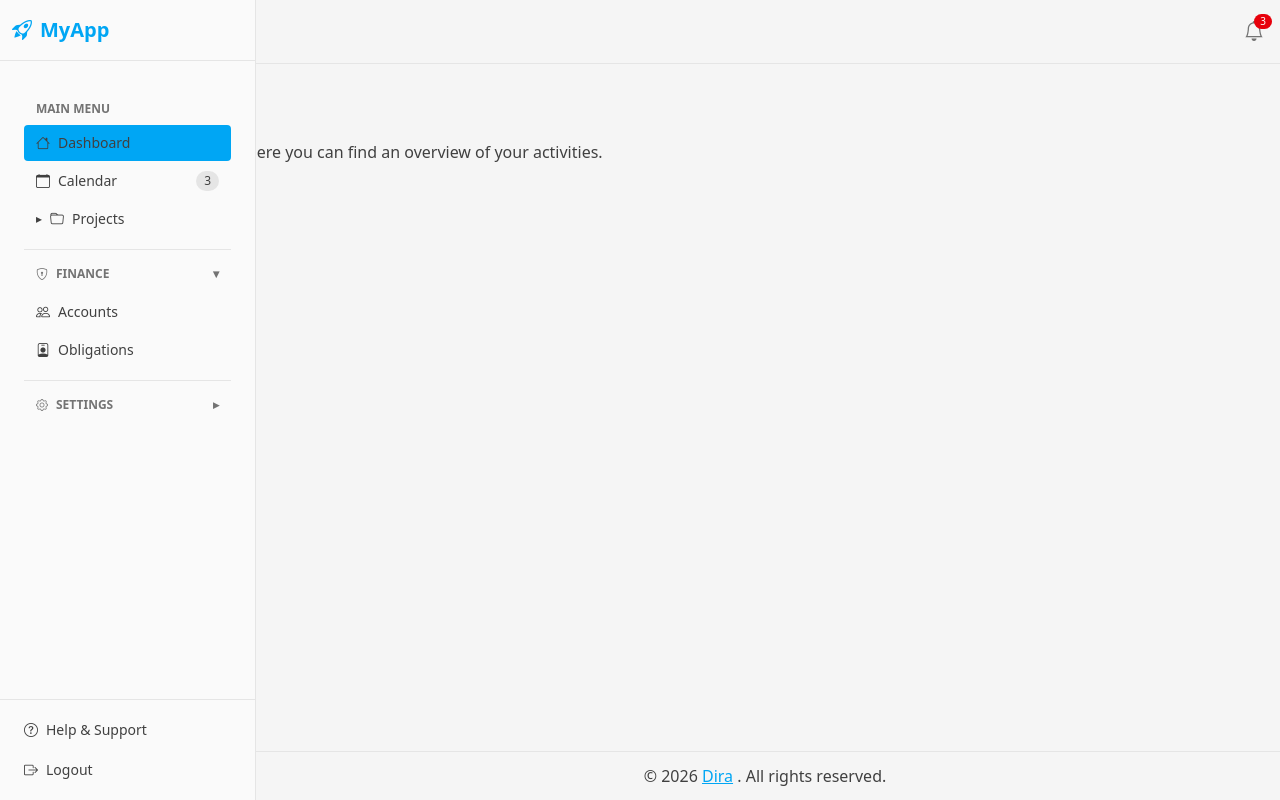
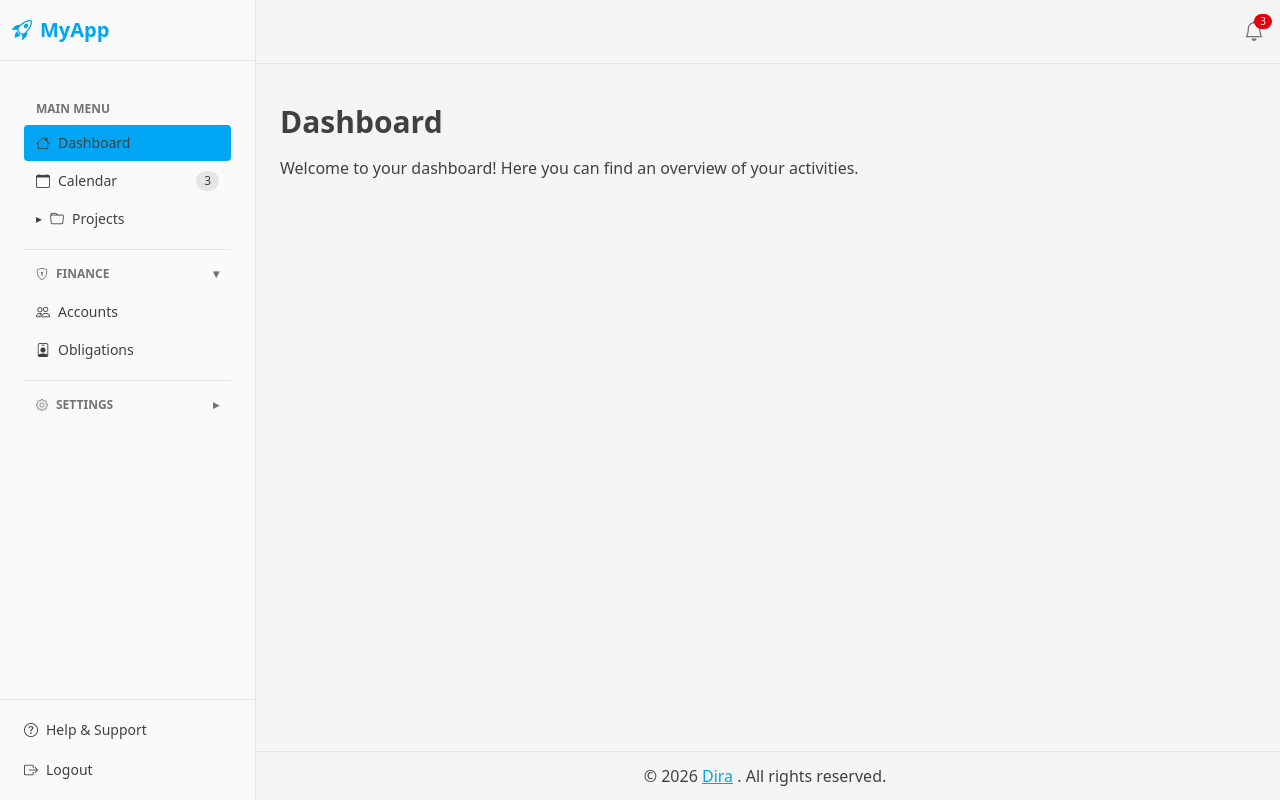
Before and after one commit to issah1554/dira, a React (Vite) app: page /home in a window 1280 px wide. Built offline with nearby package versions, Linux system fonts and the light colour scheme.

Commit message:
main: forged

```diff
--- a/src/components/layout/AppLayout.tsx
+++ b/src/components/layout/AppLayout.tsx
@@ -4,13 +4,22 @@ import Footer from "./Footer";
 
 export function AppLayout({ children }: { children: React.ReactNode }) {
     return (
-        <div className="flex bg-main-100 min-h-screen text-main-900">
+        <div className="flex min-h-screen bg-main-100 text-main-900">
+
+            {/* Sidebar with fixed width */}
             <Sidebar />
-            <div className="flex-1 flex flex-col">
-                <TopNav toggleSidebar={() => {}} isCollapsed={false} isMobile={false} />
-                <main className="flex-1 overflow-y-auto">
+
+            {/* Main content area */}
+            <div className="flex-1 flex flex-col min-w-0">
+                {/* Top navbar */}
+                <TopNav toggleSidebar={() => { }} isCollapsed={false} isMobile={false} />
+
+                {/* Scrollable main content */}
+                <main className="flex-1 overflow-y-auto p-4 min-w-0 ml-60">
                     {children}
                 </main>
+
+                {/* Footer */}
                 <Footer isCollapsed={false} isMobile={false} />
             </div>
         </div>
--- a/src/components/layout/sidenavbar/SideNavBarLayout.tsx
+++ b/src/components/layout/sidenavbar/SideNavBarLayout.tsx
@@ -100,6 +100,11 @@ export function SideNavHeader({ children, sticky = true }: SideNavHeaderProps) {
     return null; // rendered via context in layout
 }
 
+// ------------------ Main ------------------
+export function SideNavMain({ children }: SideNavMainProps) {
+    return <div className="px-3 py-4 space-y-3">{children}</div>;
+}
+
 // ------------------ Footer ------------------
 export function SideNavFooter({ children, sticky = true }: SideNavFooterProps) {
     const { registerFooter } = useSideNav();
@@ -108,8 +113,3 @@ export function SideNavFooter({ children, sticky = true }: SideNavFooterProps) {
     }, [children, sticky]);
     return null; // rendered via context in layout
 }
-
-// ------------------ Main ------------------
-export function SideNavMain({ children }: SideNavMainProps) {
-    return <div className="px-3 py-4 space-y-3">{children}</div>;
-}
```
Also changed, not shown: src/components/layout/sidenavbar/SideNavBar.tsx (line endings or trailing spaces).
